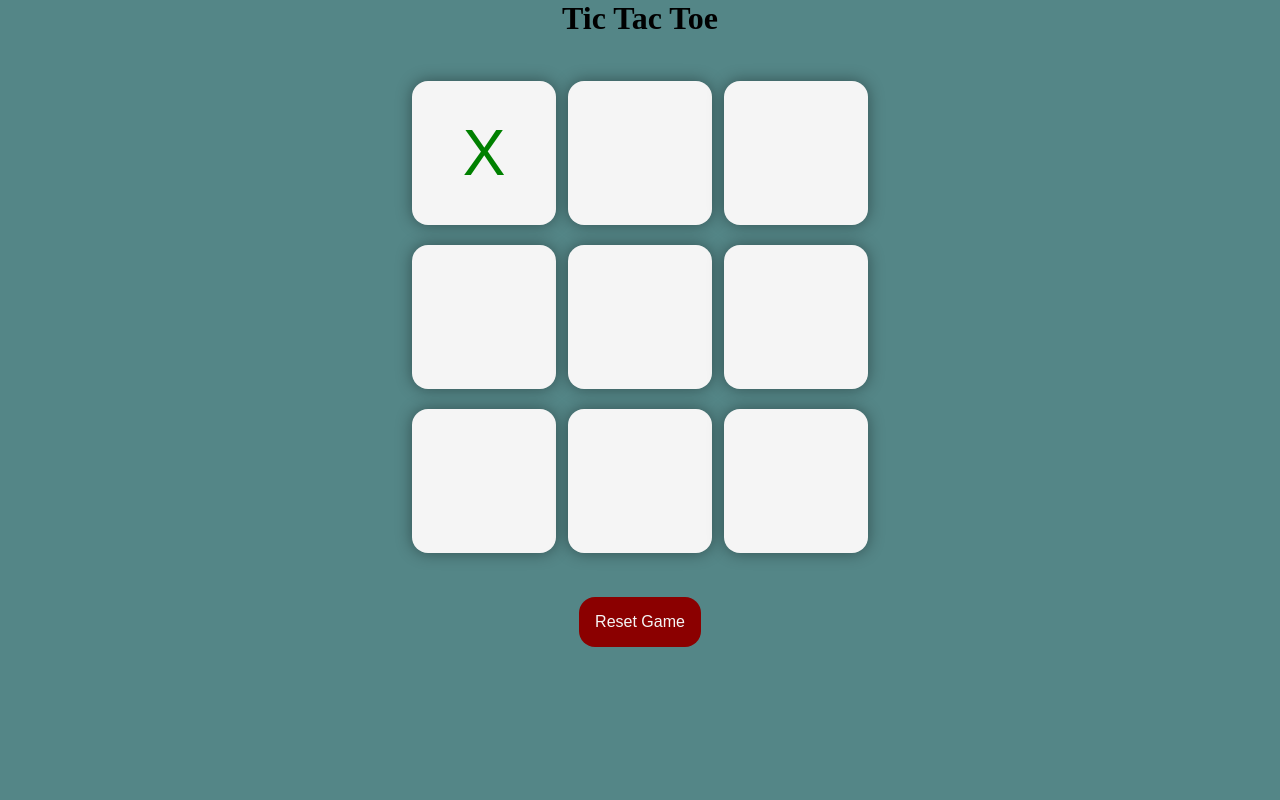
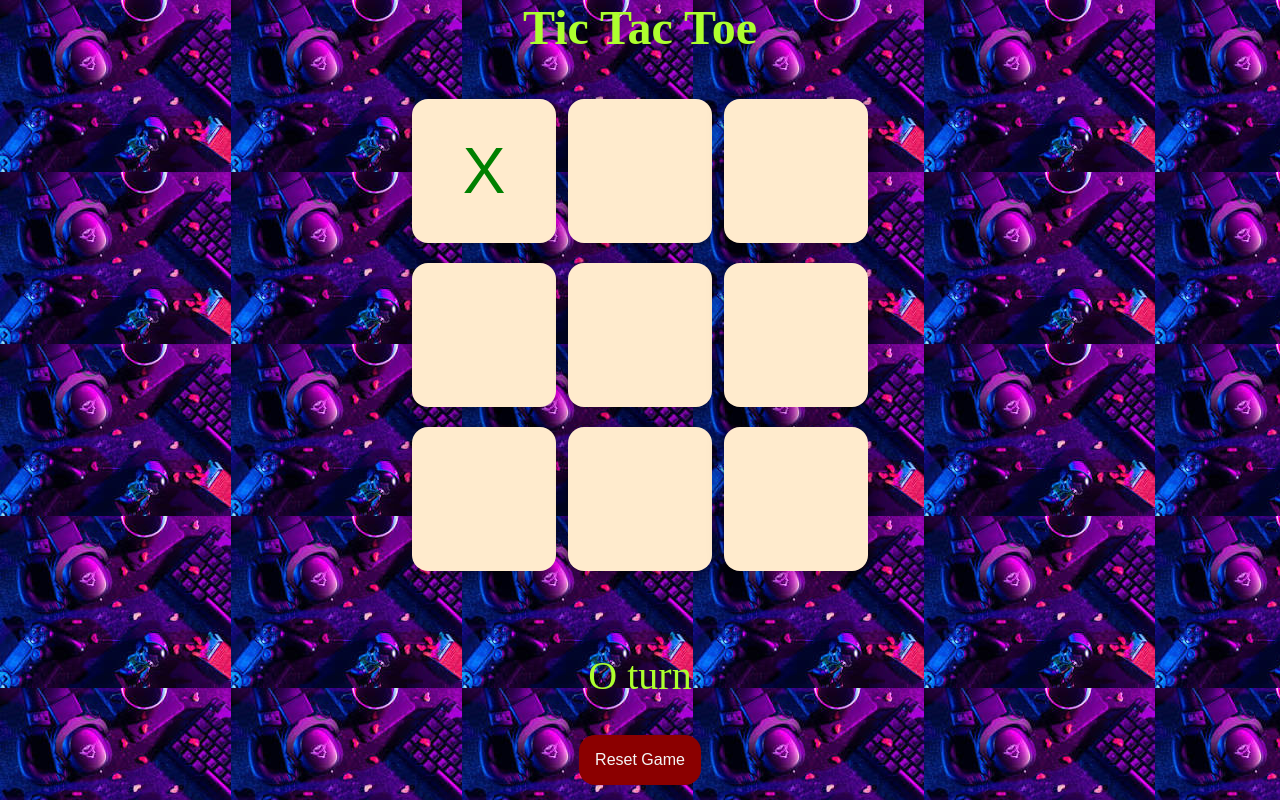
Before and after one commit to Gauravchamoli1997/Tic-Toe-Game, a plain HTML site: page index.html in a window 1280 px wide. Both pictures are taken after a click on the button 484 px from the left and 153 px from the top of the page. Drawn offline with Linux system fonts and the light colour scheme.

Commit message:
Third commit

```diff
--- a/app.js
+++ b/app.js
@@ -1,6 +1,8 @@
 let boxes = document.querySelectorAll(".box");
 let msgContainer = document.querySelector(".msg-container");
 let msg = document.querySelector("#msg");
+let msgTurnContainer = document.querySelector(".msgturn-container");
+let msgTurn = document.querySelector("#msg-turn");
 let newGameBtn = document.querySelector("#new-btn");
 let resetBtn = document.querySelector("#reset-btn");
 
@@ -29,15 +31,25 @@ boxes.forEach((box) => {
       turnO = true;
     }
     box.disabled = true;
-
+    playerTurn(box);
     checkWinner();
   });
 });
+
+const playerTurn = (box) => {
+  msgTurnContainer.classList.remove("secrete");
+  if (box.innerText == "X") {
+    msgTurn.innerText = `O turn`;
+  } else {
+    msgTurn.innerText = `X turn`;
+  }
+};
 
 const resetGame = () => {
   turnO = true;
   enableBoxes();
   msgContainer.classList.add("hide");
+  msgTurnContainer.classList.add("secrete");
   showGameContainer();
 };
 
@@ -64,6 +76,7 @@ const showWinner = (winner) => {
 
 const showNoWinner = () => {
   msg.innerText = "It's a tie! No one wins.";
+  msgContainer.classList.add("tie");
   msgContainer.classList.remove("hide");
   disableBoxes();
   hideGameContainer();
@@ -90,7 +103,7 @@ const checkWinner = () => {
     let pos2Val = boxes[pattern[1]].innerText;
     let pos3Val = boxes[pattern[2]].innerText;
 
-    if (pos1Val !=="" && pos2Val !== "" && pos3Val !== "") {
+    if (pos1Val !== "" && pos2Val !== "" && pos3Val !== "") {
       if (pos1Val === pos2Val && pos2Val === pos3Val) {
         showWinner(pos1Val);
         winnerFound = true;
--- a/index.html
+++ b/index.html
@@ -28,6 +28,9 @@
                 <button class="box"></button>
             </div>
         </div>
+        <div class="msgturn-container secrete">
+            <p id="msg-turn">Player's Turn</p>
+        </div>
         <button id="reset-btn">Reset Game</button>
     </main>
     <script src="./app.js"></script>
--- a/style.css
+++ b/style.css
@@ -5,14 +5,17 @@
 
 
 body {
-    background-color: #548687;
+    /* background-color: #548687; */
+    background-image: url("./backgroungimg.jpg");
     text-align: center;
-    color: black;
+    color: greenyellow;
+    font-size: 3vmin;
 }
 
 #msg {
-    color: black;
-    font-size: 5vmin;
+    color: red;
+    font-size: 8vmin;
+    font-weight: 800;
 }
 
 .msg-container {
@@ -54,7 +57,7 @@ body {
     box-shadow: 0 0 1rem rgba(0, 0, 0, 0.4);
     font-size: 8vmin;
     color: #b0412e;
-    background-color: whitesmoke;
+    background-color: blanchedalmond;
     cursor: pointer;
 }
 
@@ -79,5 +82,30 @@ body {
 }
 
 .winner {
-    background-color: #8eff8e;
+    /* background-color: #8eff8e; */
+    background-image: url("./Winnerimg.jpg");
+    background-repeat: no-repeat;
+    background-size: cover;
 }
+
+.msgturn-container {
+    height: 15vmin;
+    display: flex;
+    justify-content: center;
+    align-items: center;
+    flex-direction: column;
+    gap: 5rem;
+}
+
+#msg-turn {
+    color: greenyellow;
+    font-size: 5vmin;
+}
+
+.secrete {
+    display: none;
+}
+
+.tie {
+    background-image: url("./tieImage.jpg");
+}
```
Also changed, not shown: Winnerimg.jpg (added), backgroungimg.jpg (added), tieImage.jpg (added).
